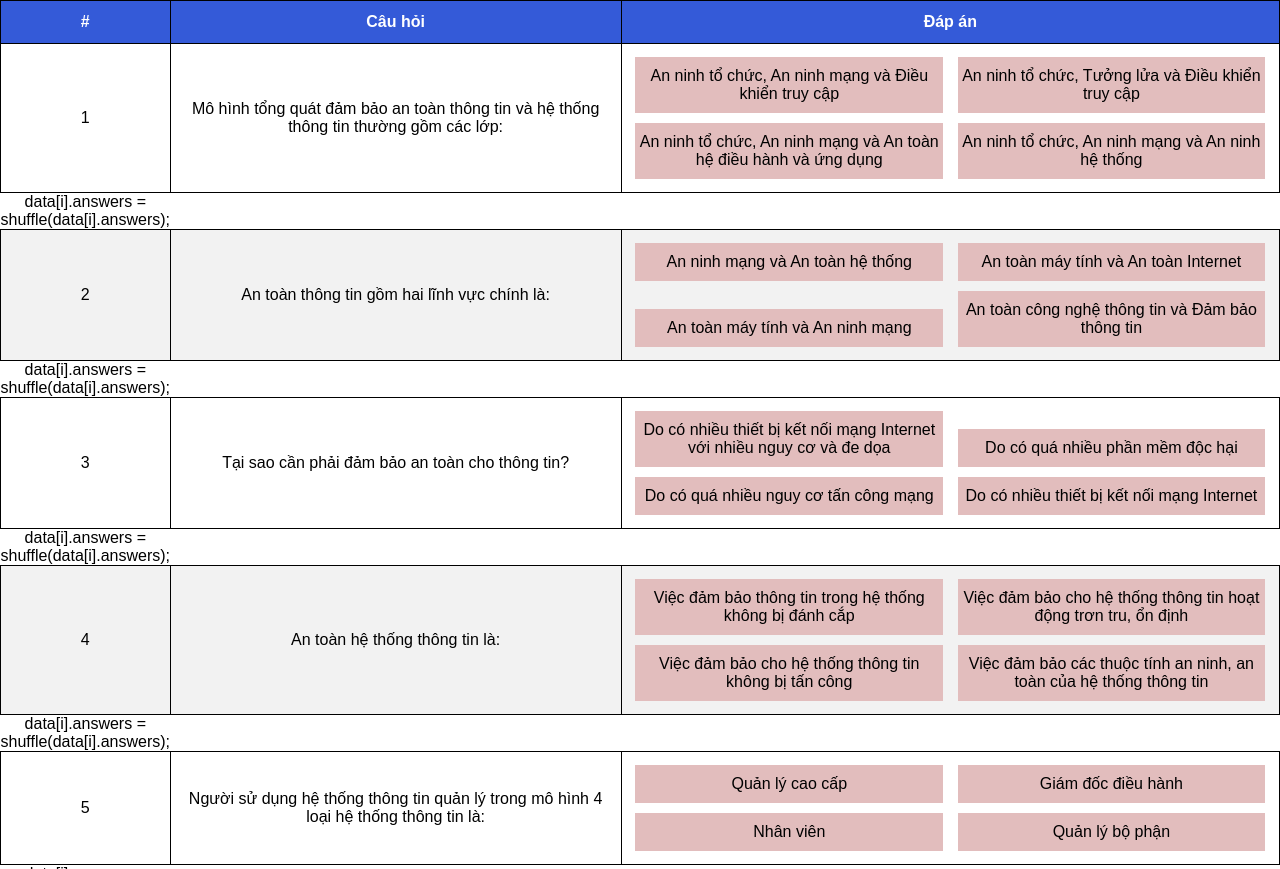
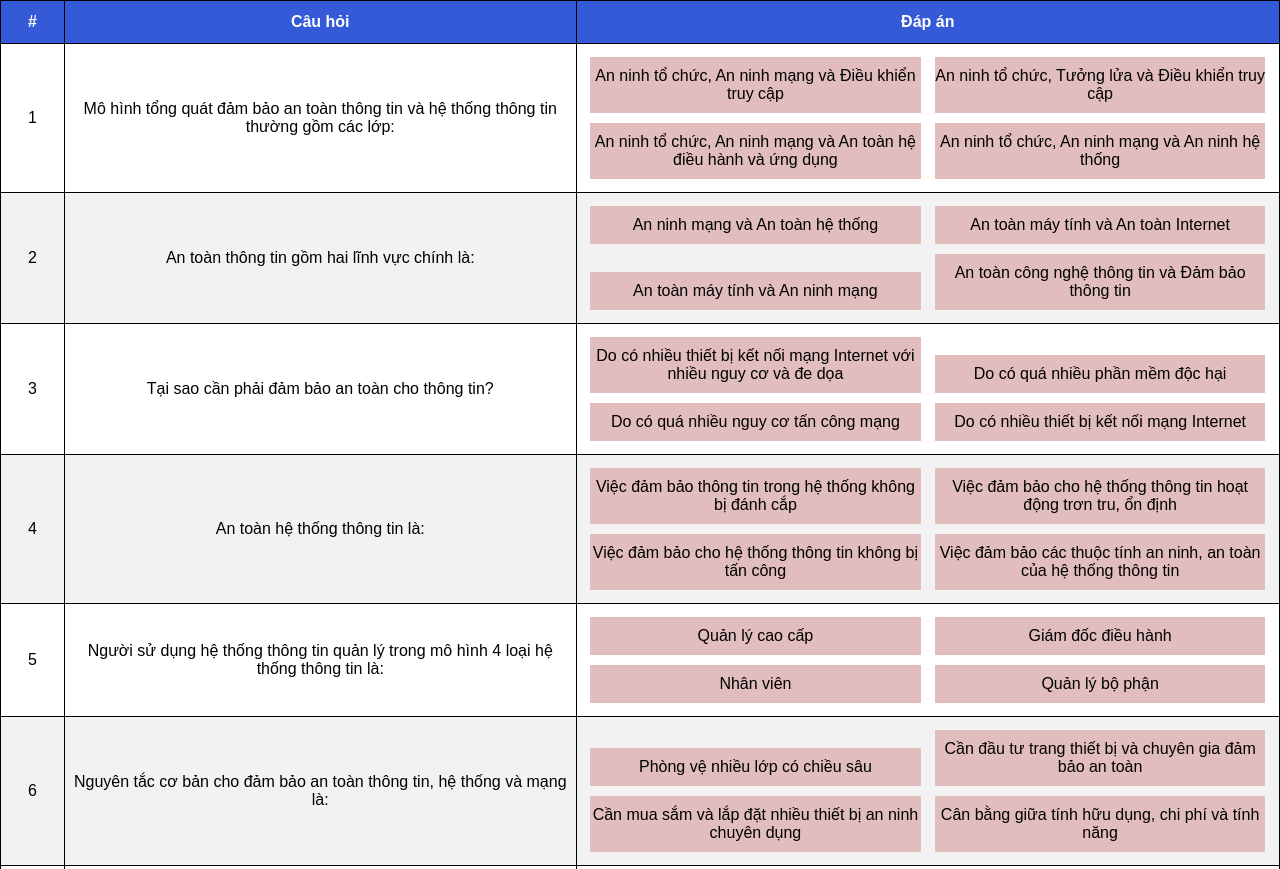
Before and after one commit to Gn0hp/atbm, a plain HTML site: page index.html in a window 1280 px wide. Shown: the top 869 px of the page. Drawn offline with Linux system fonts and the light colour scheme.

Commit message:
Update index.html

```diff
--- a/index.html
+++ b/index.html
@@ -80,7 +80,7 @@
                     html += `
                 <tr>
                     <td>${i + 1}</td>
-                    <td>${item.question}</td>                    data[i].answers = shuffle(data[i].answers);
+                    <td>${item.question}</td>
                     <td>
                         <p class="dapan ${item.correct == 0 ? 'dapandung' : ''}">${item.answers[0]}</p>
                         <p class="dapan ${item.correct == 1 ? 'dapandung' : ''}">${item.answers[1]}</p>
```
